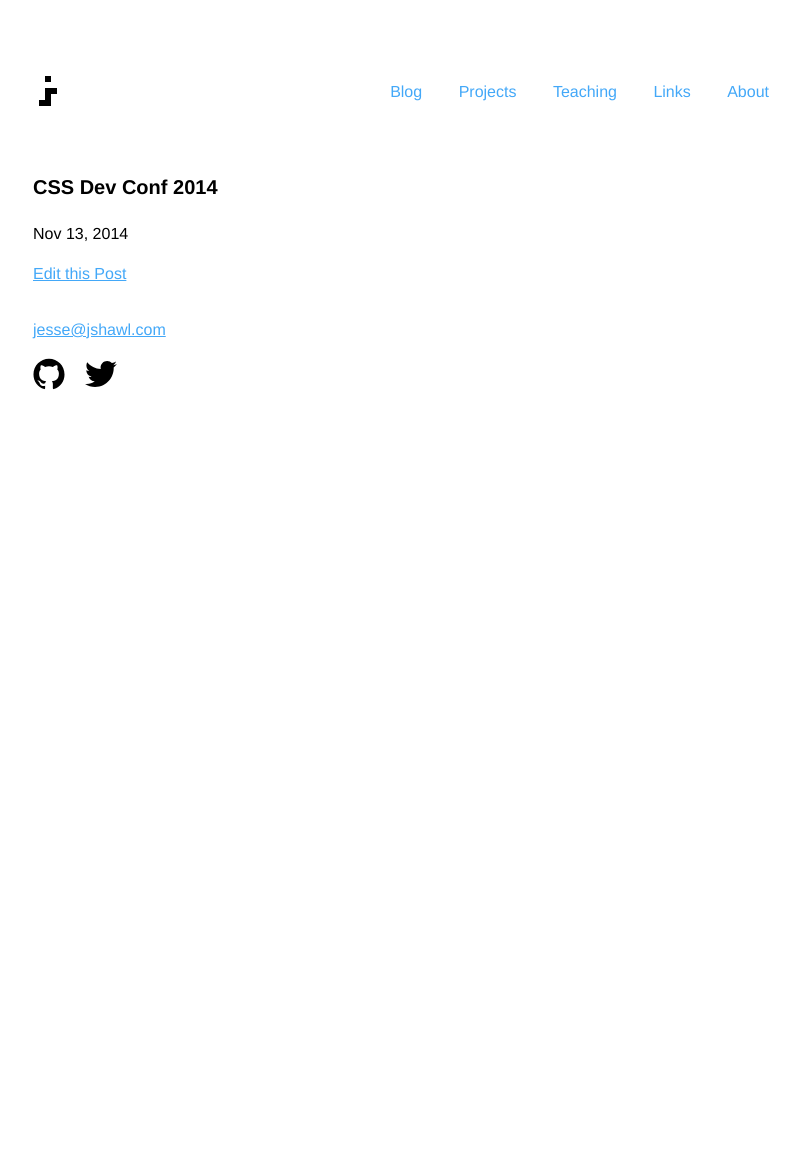
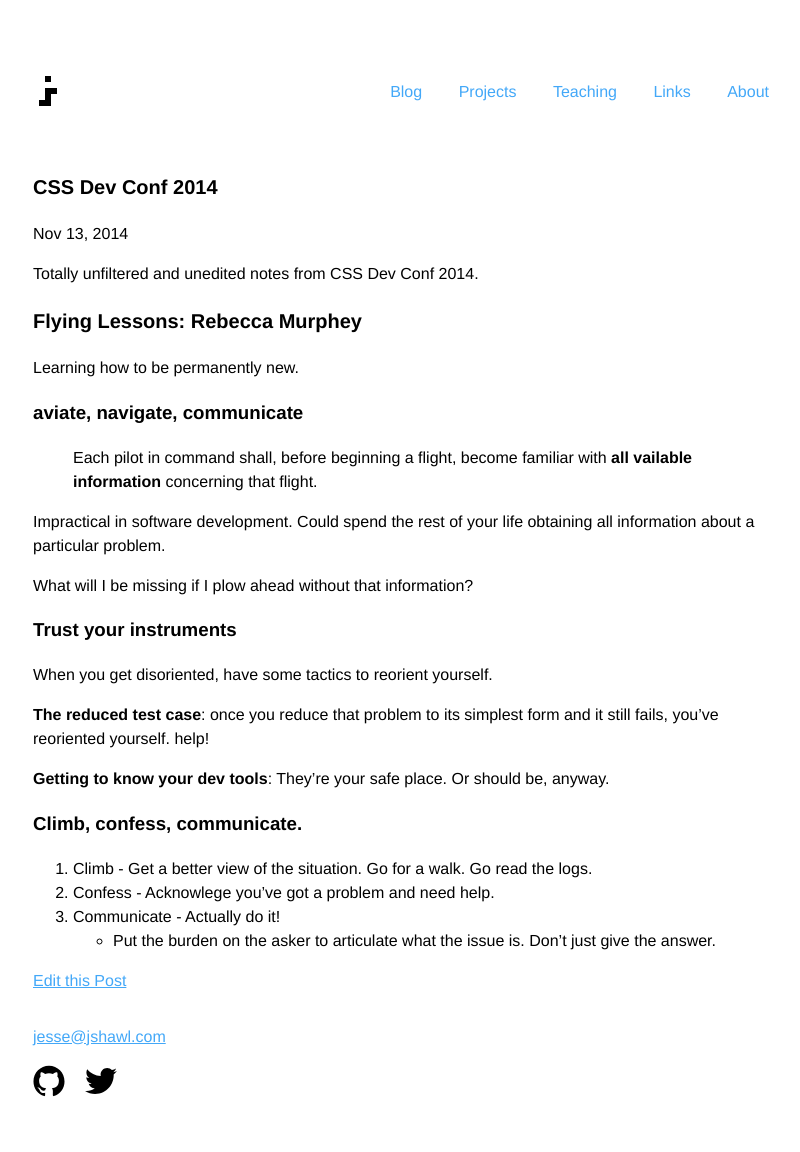
Before and after one commit to jshawl/jesse.sh, a Jekyll site: the page built from _posts/2014-11-13-css-dev-conf-2014.md, in a window 1280 px wide. Shown: the whole page, without its empty margins (239-1039 px from the left). Built offline with Jekyll 4.4.1, drawn with Linux system fonts in a browser that asks for light colours; before the commit the page ends 900 px from its top, so only the background shows below that.

Commit message:
add keynote

```diff
--- a/_posts/2014-11-13-css-dev-conf-2014.md
+++ b/_posts/2014-11-13-css-dev-conf-2014.md
@@ -2,3 +2,32 @@
 layout: post
 title: "CSS Dev Conf 2014"
 ---
+
+Totally unfiltered and unedited notes from CSS Dev Conf 2014.
+
+## Flying Lessons: Rebecca Murphey
+
+Learning how to be permanently new.
+
+### aviate, navigate, communicate
+
+>Each pilot in command shall, before beginning a flight, become familiar with **all vailable information**  concerning that flight.
+
+Impractical in software development. Could spend the rest of your life obtaining all information about a particular problem.
+
+What will I be missing if I plow ahead without that information?
+
+### Trust your instruments
+
+When you get disoriented, have some tactics to reorient yourself.
+
+**The reduced test case**: once you reduce that problem to its simplest form and it still fails, you've reoriented yourself. help!
+
+**Getting to know your dev tools**: They're your safe place. Or should be, anyway.
+
+### Climb, confess, communicate.
+
+1. Climb - Get a better view of the situation. Go for a walk. Go read the logs.
+2. Confess - Acknowlege you've got a problem and need help.
+3. Communicate - Actually do it!
+  - Put the burden on the asker to articulate what the issue is. Don't just give the answer.
```
